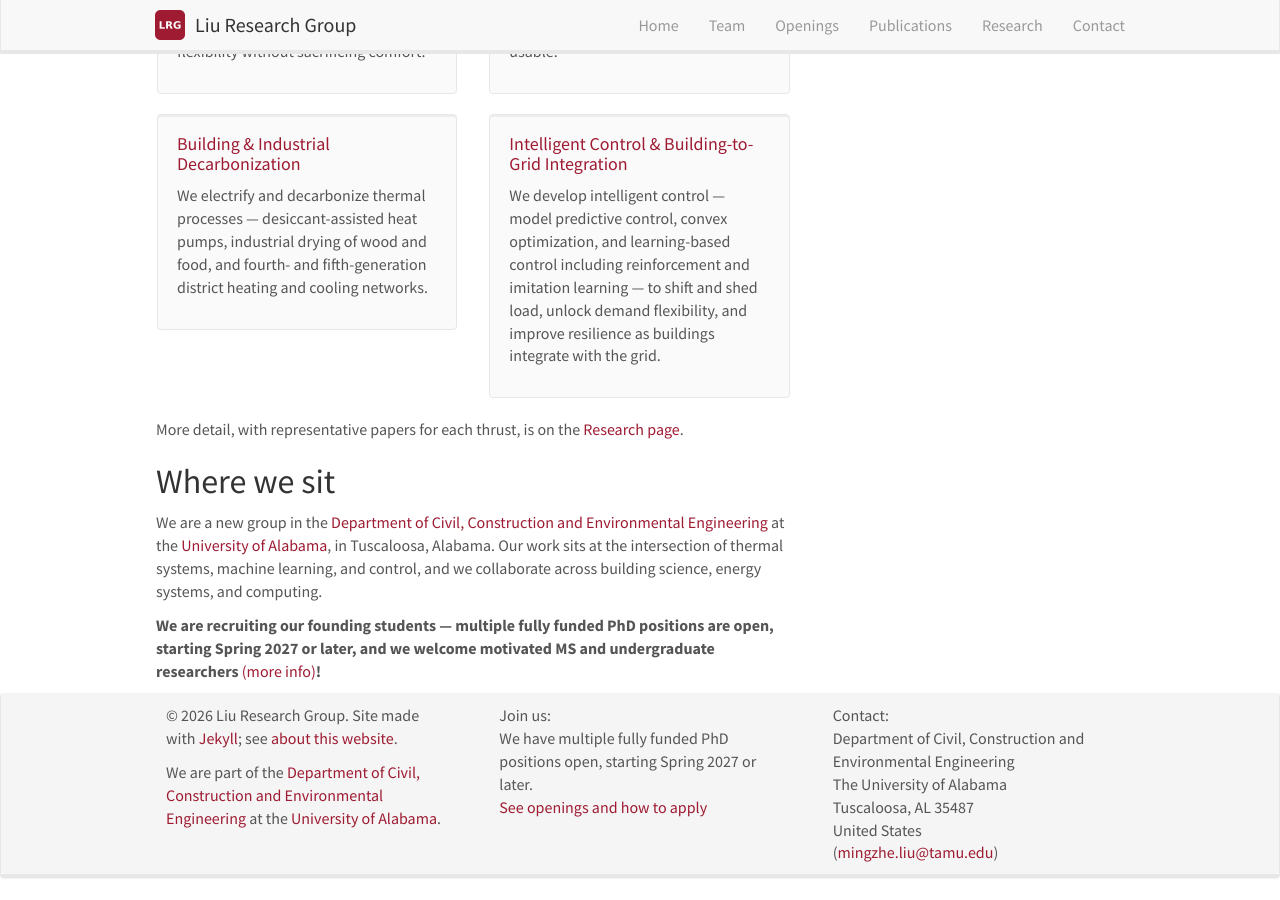
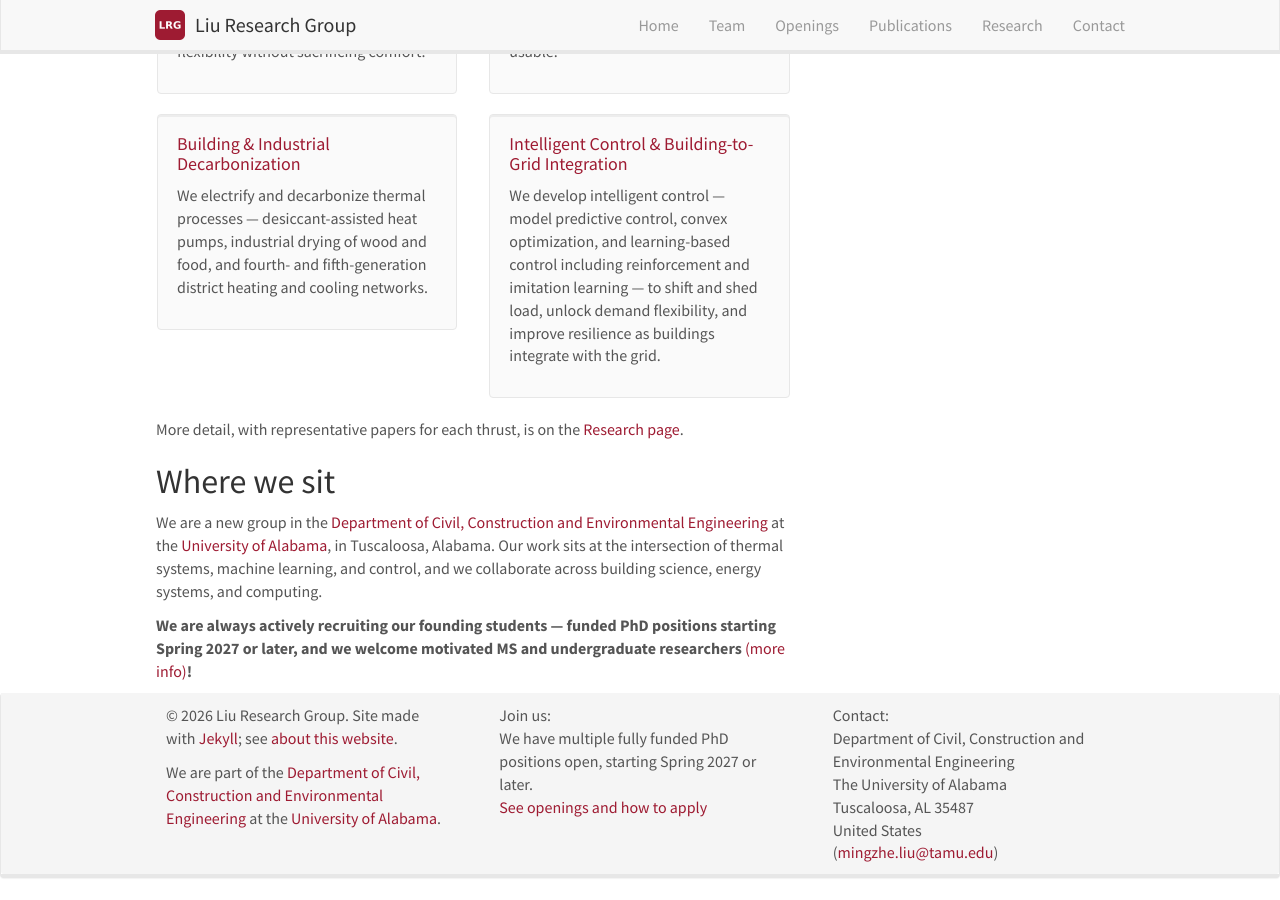
Before and after one commit to liu-research-group/liu-research-group.github.io, a Jekyll site: the page built from _pages/home.md, in a window 1280 px wide and 900 px high, scrolled down 599 px. Built offline with Jekyll 4.4.1, drawn with Linux system fonts in a browser that asks for light colours; nearby versions of some CDN libraries.

Commit message:
content: recruit continuously rather than advertise a headcount
'Multiple fully funded PhD positions' committed to a number before the group
exists. Replaced across all three places it appeared (openings, team, home) with
an always-recruiting posture.

'Funded' is kept deliberately -- dropping the count is prudent, but dropping the
funding signal entirely would read as an open door with no money behind it, and
funding is the first thing a PhD applicant checks.

Also softened 'Funding covers tuition and a competitive stipend' to 'Funded
positions include tuition and a competitive stipend', which describes what a
funded position consists of rather than guaranteeing funding to every applicant.

```diff
--- a/_pages/home.md
+++ b/_pages/home.md
@@ -37,4 +37,4 @@ More detail, with representative papers for each thrust, is on the [Research pag
 
 We are a new group in the [Department of Civil, Construction and Environmental Engineering](https://cce.eng.ua.edu/) at the [University of Alabama](https://www.ua.edu/), in Tuscaloosa, Alabama. Our work sits at the intersection of thermal systems, machine learning, and control, and we collaborate across building science, energy systems, and computing.
 
-**We are recruiting our founding students &mdash; multiple fully funded PhD positions are open, starting Spring 2027 or later, and we welcome motivated MS and undergraduate researchers** [(more info)]({{ site.url }}{{ site.baseurl }}/openings)**!**
+**We are always actively recruiting our founding students &mdash; funded PhD positions starting Spring 2027 or later, and we welcome motivated MS and undergraduate researchers** [(more info)]({{ site.url }}{{ site.baseurl }}/openings)**!**
```
Also changed, not shown: _pages/openings.md (+1 -1 lines), _pages/team.md (+1 -1 lines).
